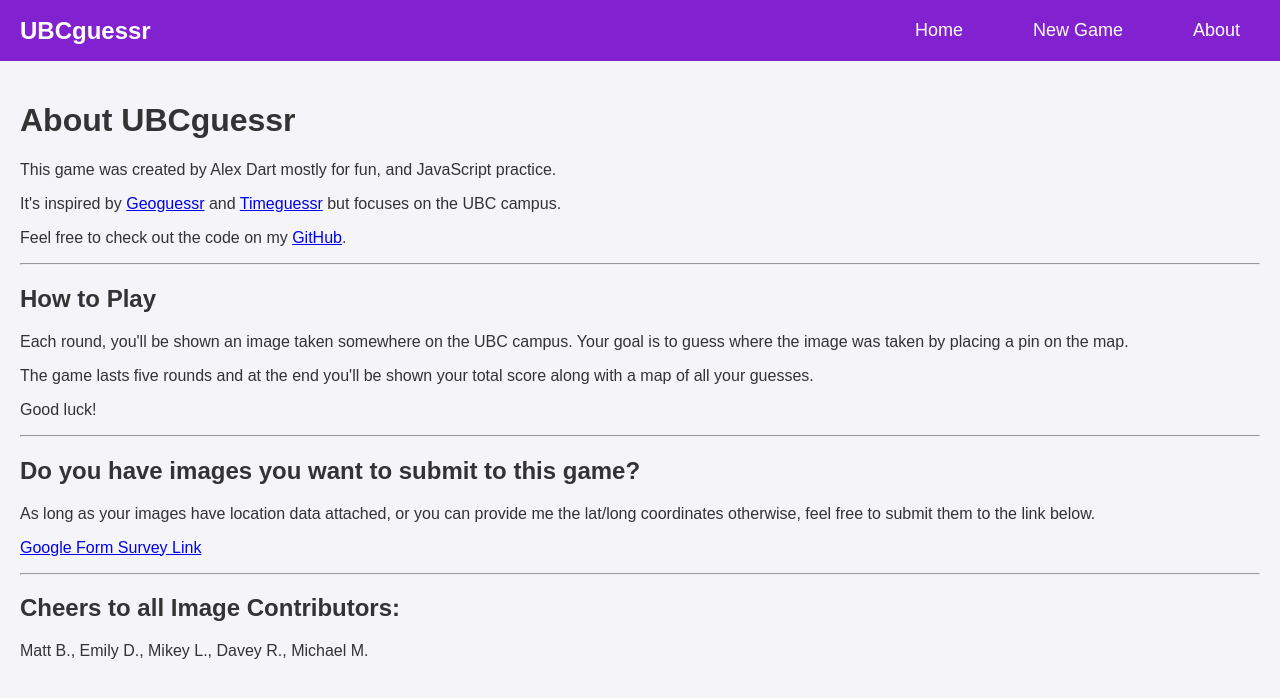
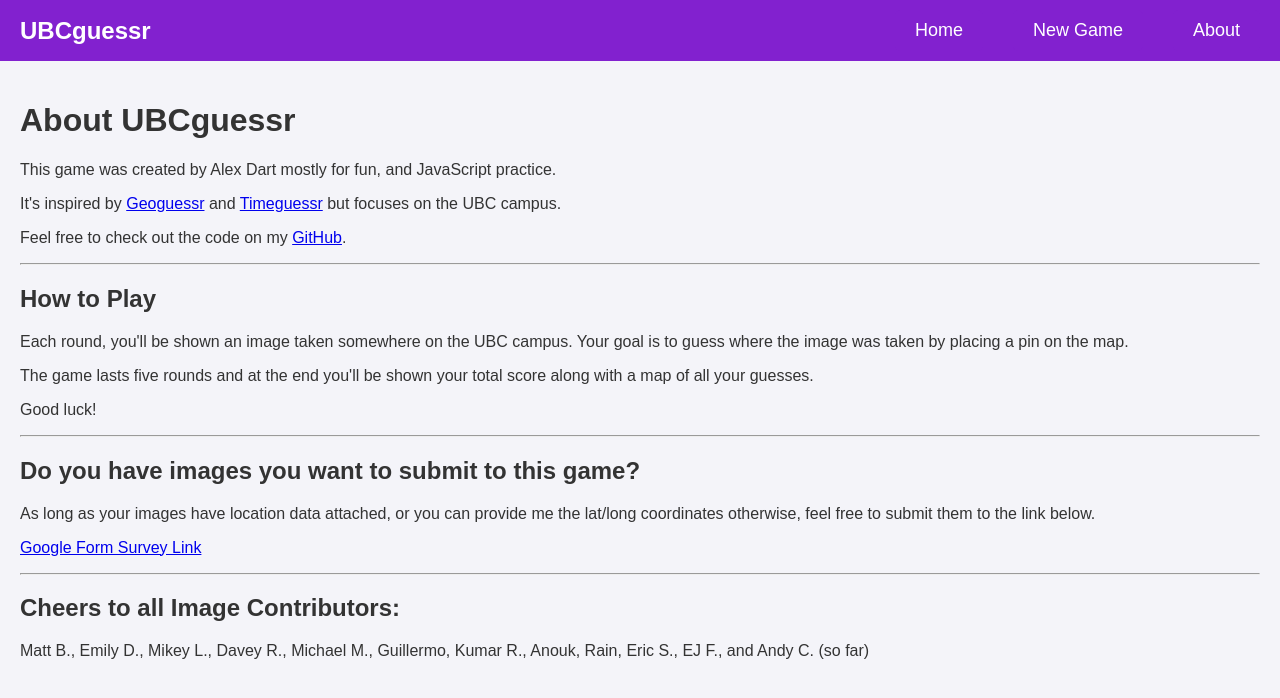
Before and after one commit to alextdart/ubcguessr, a React (Create React App) app: page /about in a window 1280 px wide. Shown: the top 698 px of the page. Built offline with nearby package versions, Linux system fonts and the light colour scheme.

Commit message:
updated about page too

```diff
--- a/src/components/About.js
+++ b/src/components/About.js
@@ -25,7 +25,7 @@ const About = () => {
             <hr></hr>
 
             <h2>Cheers to all Image Contributors:</h2>
-            <p>Matt B., Emily D., Mikey L., Davey R., Michael M.</p>
+            <p>Matt B., Emily D., Mikey L., Davey R., Michael M., Guillermo, Kumar R., Anouk, Rain, Eric S., EJ F., and Andy C. (so far)</p>
         </div>
     );
 };
```
